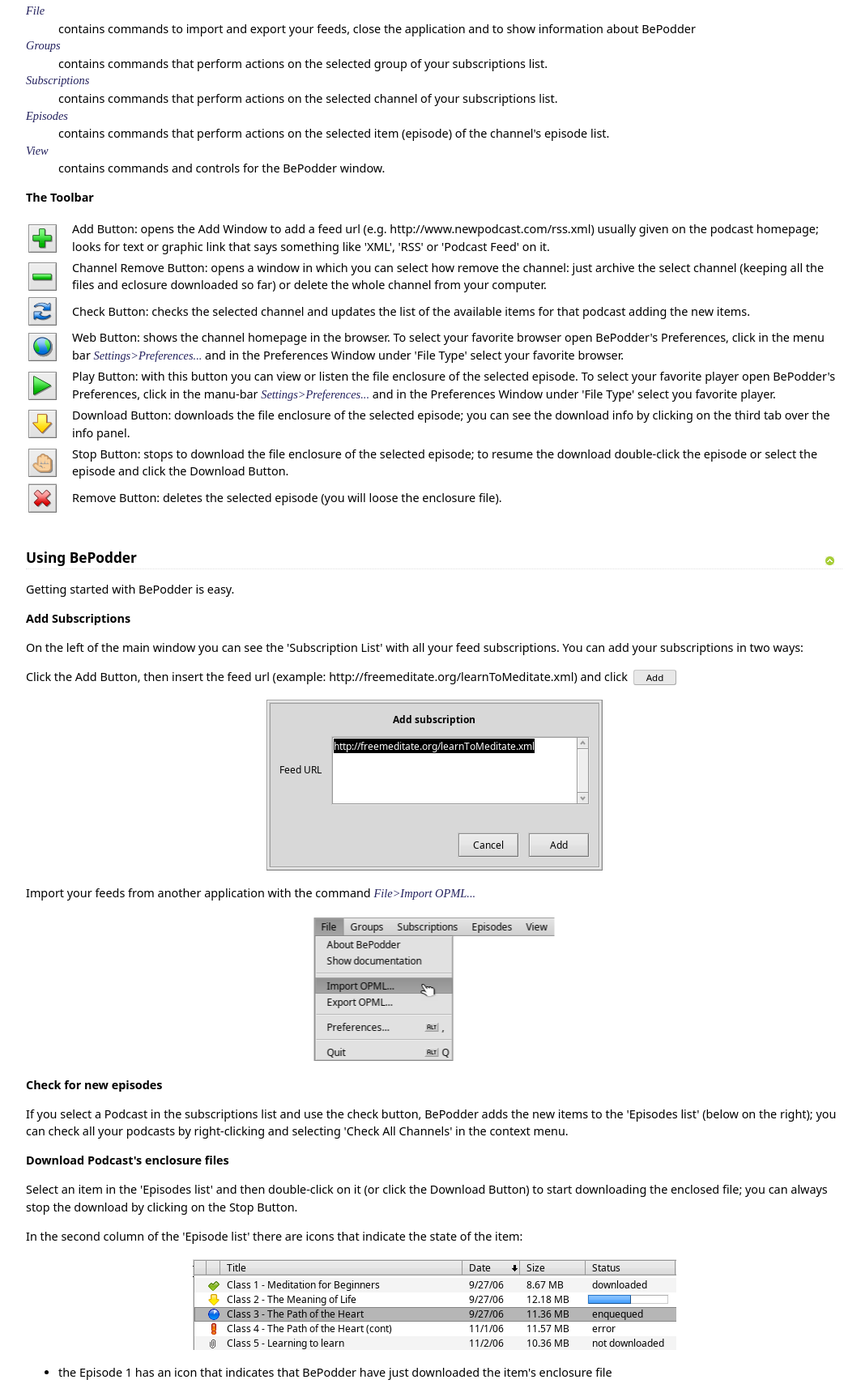
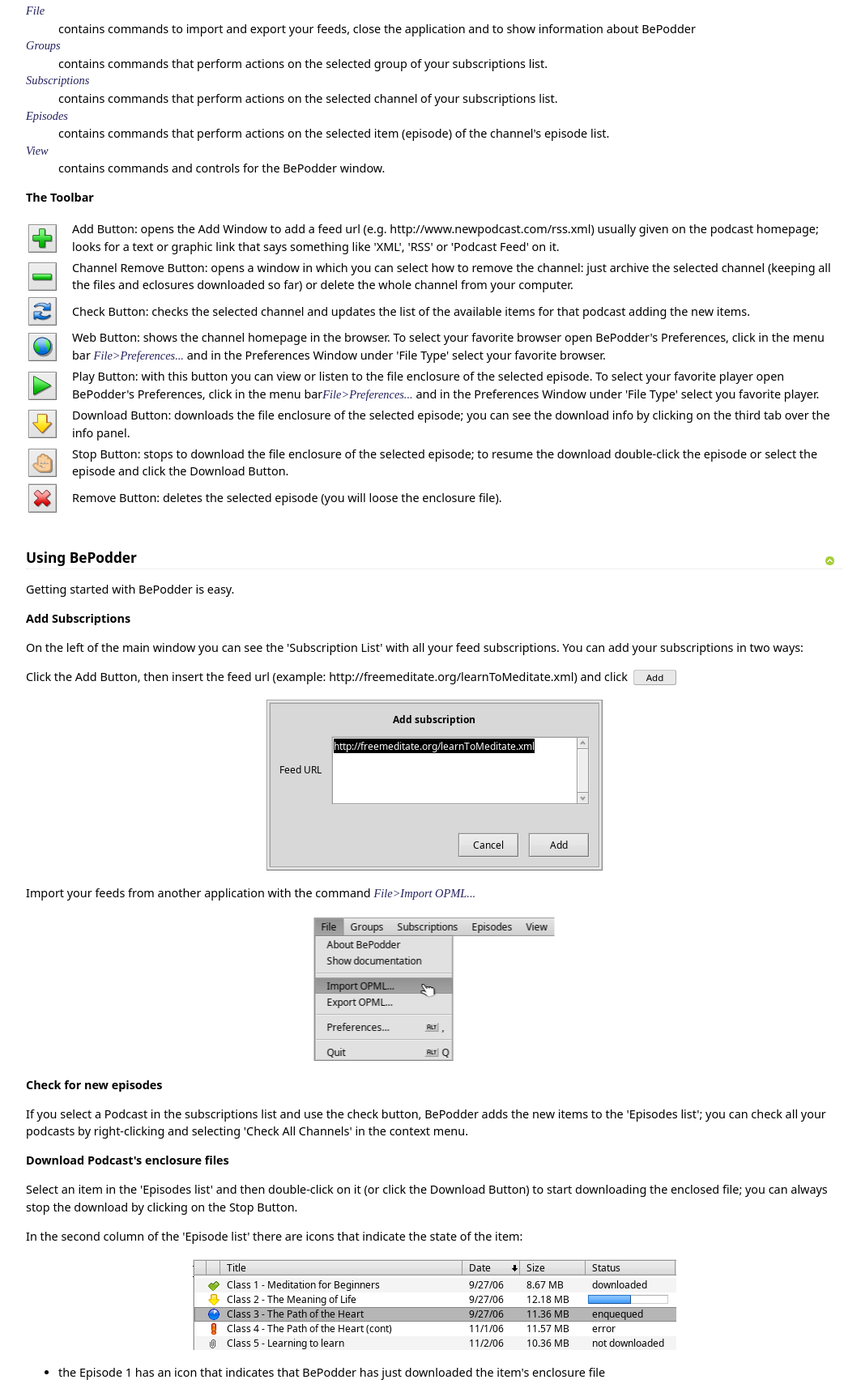
Before and after one commit to HaikuArchives/BePodder, a plain HTML site: page docs/ReadMe.html in a window 1280 px wide. Shown: the part 1382-3091 px from the top of the page at 81% size, without its empty margins (8-1071 px from the left). Drawn offline with Linux system fonts and the light colour scheme.

Commit message:
Fix some error in the ReadMe.html
- Thanks to @Vidrep for the review

```diff
--- a/docs/ReadMe.html
+++ b/docs/ReadMe.html
@@ -244,15 +244,15 @@ for <a href="http://www.haiku-os.org">Haiku</a></p>
 <h3> <a id="user_interface-Toolbar" name="user_interface-Toolbar">The Toolbar</a></h3>
 <p></p>
 <table border="0">
-<tr><td width="50"><img src="images/add_channel.png" /></td><td>Add Button: opens the Add Window to add a feed url (e.g. http://www.newpodcast.com/rss.xml) usually given on the podcast homepage; looks for text or graphic link that says something like 'XML', 'RSS' or 'Podcast Feed' on it.
+<tr><td width="50"><img src="images/add_channel.png" /></td><td>Add Button: opens the Add Window to add a feed url (e.g. http://www.newpodcast.com/rss.xml) usually given on the podcast homepage; looks for a text or graphic link that says something like 'XML', 'RSS' or 'Podcast Feed' on it.
 </td></tr>
-<tr><td><img src="images/remove_channel.png" /></td><td>Channel Remove Button: opens a window in which you can select how remove the channel: just archive the select channel (keeping all the files and eclosure downloaded so far) or delete the whole channel from your computer.
+<tr><td><img src="images/remove_channel.png" /></td><td>Channel Remove Button: opens a window in which you can select how to remove the channel: just archive the selected channel (keeping all the files and eclosures downloaded so far) or delete the whole channel from your computer.
 </td></tr>
 <tr><td><img src="images/check_channel.png" /></td><td>Check Button: checks the selected channel and updates the list of the available items for that podcast adding the new  items.
 </td></tr>
-<tr><td><img src="images/web_channel.png" /></td><td>Web Button: shows the channel homepage in the browser. To select your favorite browser open BePodder's Preferences, click in the menu bar <span class="menu">Settings>Preferences...</span> and in the Preferences Window under 'File Type' select your favorite browser.
+<tr><td><img src="images/web_channel.png" /></td><td>Web Button: shows the channel homepage in the browser. To select your favorite browser open BePodder's Preferences, click in the menu bar <span class="menu">File>Preferences...</span> and in the Preferences Window under 'File Type' select your favorite browser.
 </td></tr>
-<tr><td><img src="images/play_episode.png" /></td><td>Play Button: with this button you can view or listen the file enclosure of the selected episode. To select your favorite player open BePodder's  Preferences, click in the manu-bar <span class="menu">Settings>Preferences...</span> and in the Preferences Window under 'File Type' select you favorite player.
+<tr><td><img src="images/play_episode.png" /></td><td>Play Button: with this button you can view or listen to the file enclosure of the selected episode. To select your favorite player open BePodder's  Preferences, click in the menu bar<span class="menu">File>Preferences...</span> and in the Preferences Window under 'File Type' select you favorite player.
 </td></tr>
 <tr><td><img src="images/download_episode.png" /></td><td>Download Button: downloads the file enclosure of the selected episode; you can see the download info by clicking on the third tab over the info panel.
 </td></tr>
@@ -289,7 +289,7 @@ Import your feeds from another application with the command <span class="menu">F
 
 
 <h3>Check for new episodes</h3>
-<p>If you select a Podcast in the subscriptions list and use the check button, BePodder adds the new items to the 'Episodes list' (below on the right); you can check all your podcasts by right-clicking and selecting 'Check All Channels' in the context menu.</p>
+<p>If you select a Podcast in the subscriptions list and use the check button, BePodder adds the new items to the 'Episodes list'; you can check all your podcasts by right-clicking and selecting 'Check All Channels' in the context menu.</p>
 
 <!--			<p>Look at the screenshot above, there are 3 new items indicated by a black dot in the first column of the 'Episodes list'.</p>  -->
 
@@ -311,9 +311,9 @@ Import your feeds from another application with the command <span class="menu">F
 </div>
 
 <ul>
-<li>the Episode 1 has an icon that indicates that BePodder have just downloaded the item's enclosure file</li>
+<li>the Episode 1 has an icon that indicates that BePodder has just downloaded the item's enclosure file</li>
 <li>the Episode 2 has an icon that indicates that BePodder is downloading the item's enclosure file</li>
-<li>the Episode 3 has an icon that indicates that the item's enclosure download request is enquequed</li>
+<li>the Episode 3 has an icon that indicates that the item's enclosure download request is enqueued</li>
 <li>the Episode 4 has an icon that indicates an error</li>
 </ul>
 
@@ -330,7 +330,7 @@ Import your feeds from another application with the command <span class="menu">F
 </div>
 -->
 <h2><a id="ui" name="preferences">Preferences</a></h2>
-<p>Preferences can be accessed by clicking in the menu-bar File>Preferences. You can select a category from the left list of the preferences dialog: FileType, Channels, Download and Proxy.</p>
+<p>Preferences can be accessed by clicking in the menu bar <span class="menu">File>Preferences...</span>. You can select a category from the left list of the preferences dialog: FileType, Channels, Download and Proxy.</p>
 <dl>
   <dt>FileType</dt>
   <dd>to specify the default browser and player</dd>
```
